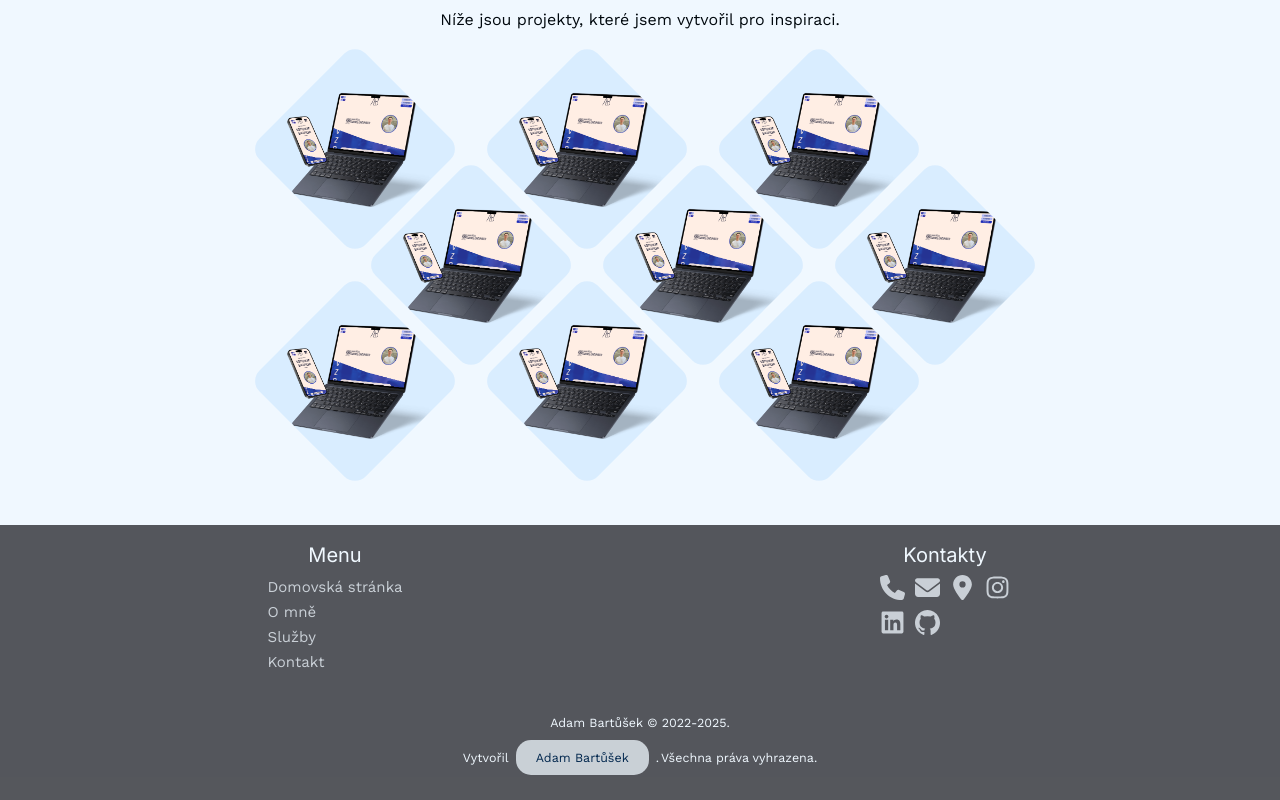
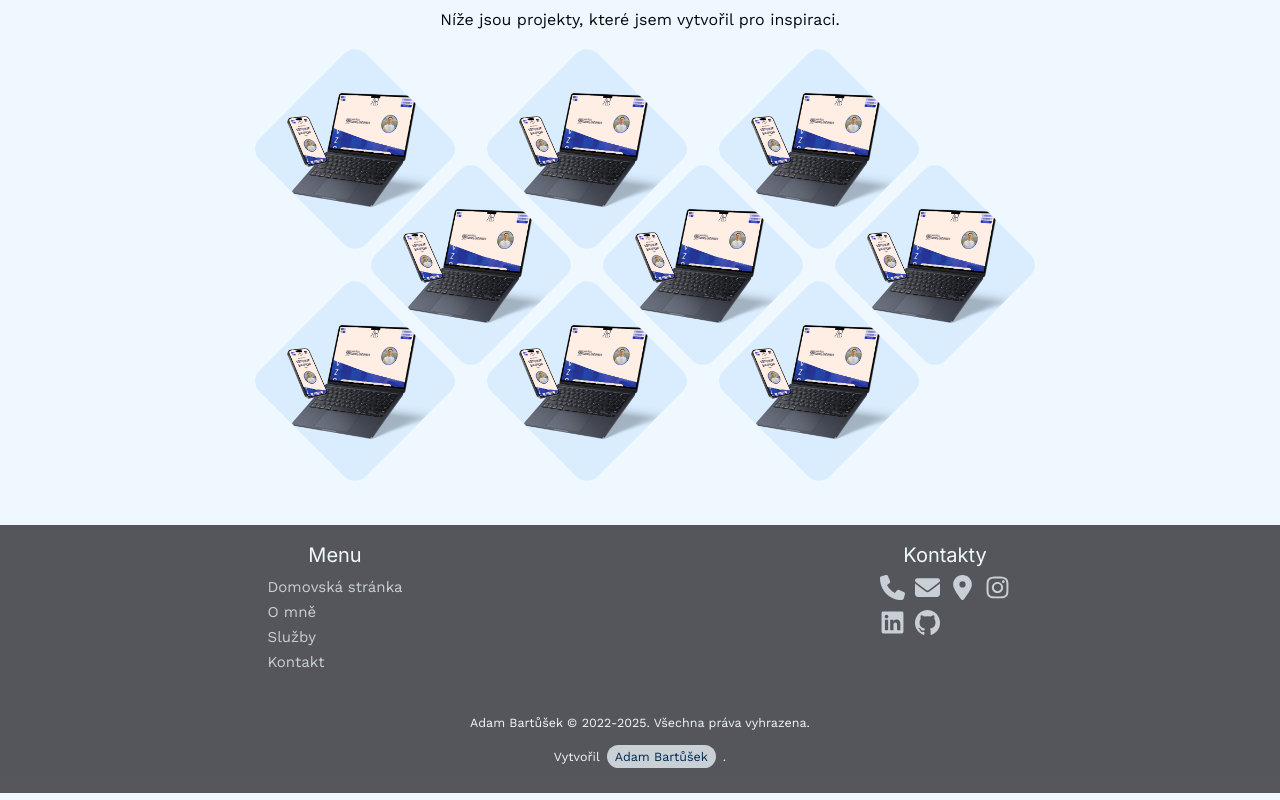
Before and after one commit to adambprograming/NextJsTemplate, a Next.js app: page / in a window 1280 px wide. Shown: the part 1256-2056 px from the top of the page. Built offline with nearby package versions, Linux system fonts and the light colour scheme.

Commit message:
Change footer styles

```diff
--- a/containers/footer/footer.container.jsx
+++ b/containers/footer/footer.container.jsx
@@ -25,6 +25,7 @@ const Footer = () => {
   const [popupPhone, setPopupPhone] = useState(false);
   const [popupEmail, setPopupEmail] = useState(false);
   const footerRef = useRef(null);
+  const currentYear = new Date().getFullYear();
 
   const copyToClipboard = (toClipboard, popup) => {
     navigator.clipboard.writeText(toClipboard);
@@ -79,16 +80,24 @@ const Footer = () => {
             <span>Menu</span>
             <ul>
               <li>
-                <Link href="/" aria-label="Navigovat na domovskou stránku">Domovská stránka</Link>
+                <Link href="/" aria-label="Navigovat na domovskou stránku">
+                  Domovská stránka
+                </Link>
               </li>
               <li>
-                <Link href="/o-mne" aria-label="Navigovat do sekce o mně">O mně</Link>
+                <Link href="/o-mne" aria-label="Navigovat do sekce o mně">
+                  O mně
+                </Link>
               </li>
               <li>
-                <Link href="/sluzby" aria-label="Navigovat do sekce služby">Služby</Link>
+                <Link href="/sluzby" aria-label="Navigovat do sekce služby">
+                  Služby
+                </Link>
               </li>
               <li>
-                <Link href="/kontakt" aria-label="Navigovat do sekce kontakt">Kontakt</Link>
+                <Link href="/kontakt" aria-label="Navigovat do sekce kontakt">
+                  Kontakt
+                </Link>
               </li>
             </ul>
           </div>
@@ -173,9 +182,7 @@ const Footer = () => {
           </div>
         </div>
         <div className={`${styles.footerContainerCopyright}`}>
-          <p>
-          Adam Bartůšek &copy; 2022-2025.
-          </p>
+          <p>Adam Bartůšek &copy; 2022-{currentYear}. Všechna práva vyhrazena.</p>
           <p>
             <span>Vytvořil</span>
             <Link
@@ -187,7 +194,6 @@ const Footer = () => {
               Adam Bartůšek
             </Link>
             <span>.</span>
-            <span>Všechna práva vyhrazena.</span>
           </p>
         </div>
       </div>
--- a/containers/footer/footer.module.scss
+++ b/containers/footer/footer.module.scss
@@ -114,7 +114,7 @@
       text-align: center;
       display: flex;
       flex-direction: column;
-      gap: 0.5rem;
+      gap: 1rem;
       p {
         font-size: var(--fontsize-small);
         font-family: var(--font-secondary);
@@ -130,15 +130,19 @@
         }
         a {
           margin: 5px 5px;
-          padding: 10px 20px;
+          padding: 4px 8px;
           background-color: rgb(
             from var(--color-text-light-still) r g b / 0.75
           );
           border-radius: var(--border-radius-btn);
           color: var(--color-text-dark-still);
           text-decoration: none;
-          font-family: var(--font-secondary);
-          font-size: var(--fontsize-small);
+          transition: background-color 0.2s ease-in-out;
+          &:hover {
+            background-color: rgb(
+              from var(--color-text-light-still) r g b / 1
+            );
+          }
         }
       }
     }
```
